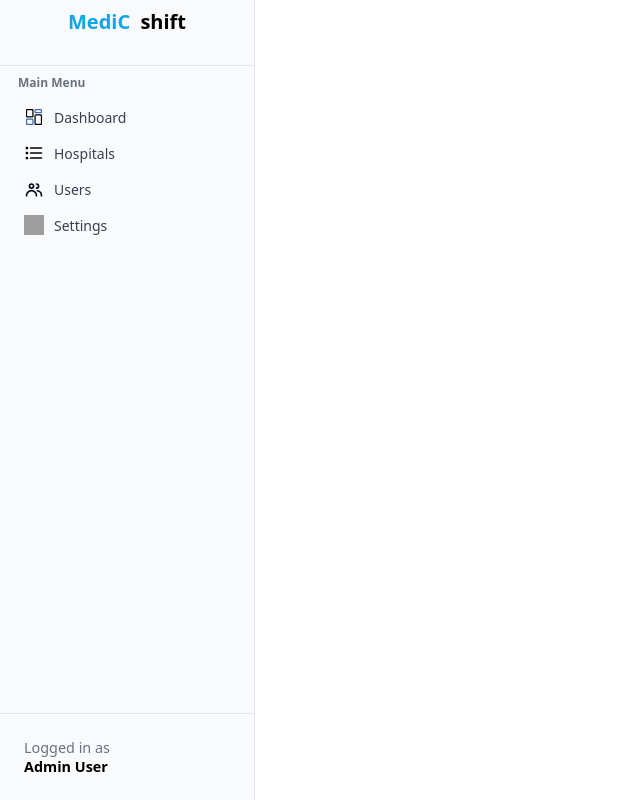
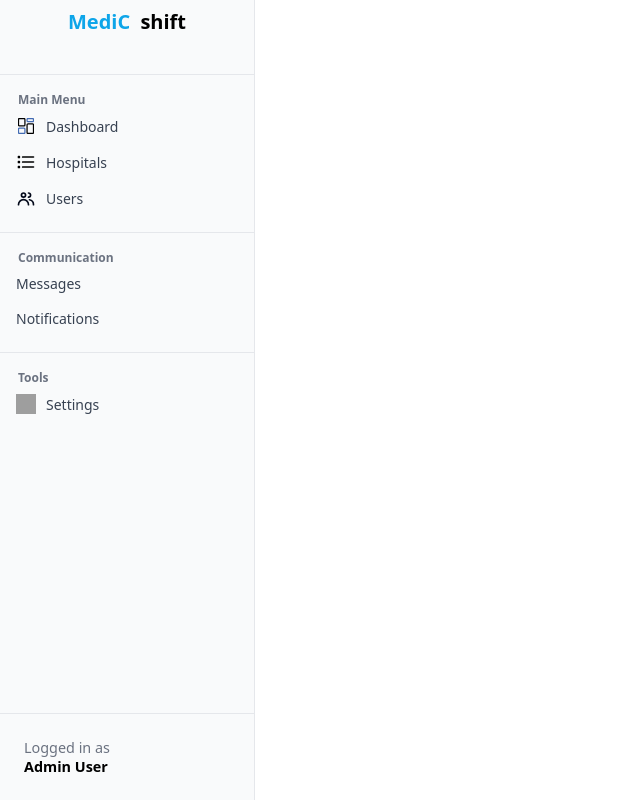
Before and after one commit to MedicShift/cloud-web-apps, an Angular app in the folder ClientOnboardingApp/WebApp/client-onboarding-app/: page / in a window 1280 px wide. Shown: the whole page, without its empty margins (0-640 px from the left). Built offline with nearby package versions, Linux system fonts and the light colour scheme; grey boxes are pictures that could not be loaded.

Commit message:
grouped by section in sidebar

```diff
--- a/ClientOnboardingApp/WebApp/client-onboarding-app/src/app/layout/components/side-bar/side-bar.component.html
+++ b/ClientOnboardingApp/WebApp/client-onboarding-app/src/app/layout/components/side-bar/side-bar.component.html
@@ -2,6 +2,7 @@
   <div class="logo">
     <span class="brand-blue">MediC </span> <span class="brand-black">shift</span>
   </div>
+  <div class="sidebar-navigation">
     <div class="menu-section">
       <h4 class="menu-title">Main Menu</h4>
       <ul class="menu-list">
@@ -17,6 +18,25 @@
           <img class="menu-icon" src="../../../../assets/images/side-bar/users-svgrepo-com.svg" alt="Users">
           <span>Users</span>
         </li>
+      </ul>
+    </div>
+
+    <div class="menu-section">
+      <h4 class="menu-title">Communication</h4>
+      <ul class="menu-list">
+        <li class="menu-item">
+          <!-- <img class="menu-icon" src="../../../../assets/images/side-bar/dashboard-layout-svgrepo-com.svg" alt="Dashboard"> -->
+          <span>Messages</span>
+        </li>
+        <li class="menu-item">
+          <!-- <img class="menu-icon" src="../../../../assets/images/side-bar/list-svgrepo-com.svg" alt="Hospitals"> -->
+          <span>Notifications</span>
+      </ul>
+    </div>
+
+    <div class="menu-section">
+      <h4 class="menu-title">Tools</h4>
+      <ul class="menu-list">
         <li class="menu-item">
           <img class="menu-icon" src="../../../../assets/images/side-bar/settings-svgrepo-com.svg" alt="Settings">
           <span>Settings</span>
@@ -24,6 +44,7 @@
       </ul>
     </div>
 
+  </div>
 
   <div class="footer">
     <div class="logged-in-text">Logged in as</div>
--- a/ClientOnboardingApp/WebApp/client-onboarding-app/src/assets/styles/side-bar.css
+++ b/ClientOnboardingApp/WebApp/client-onboarding-app/src/assets/styles/side-bar.css
@@ -15,8 +15,6 @@
   text-align: center;
   padding: 8px 24px;
   height: 66px;
-  border-bottom: solid #e5e7eb;
-  border-bottom-width: 1px;
 }
 
 .brand-blue {
@@ -28,20 +26,22 @@
   color: black;
 }
 
+.sidebar-navigation{
+  padding-top: 8px;
+}
+
 .menu-section {
   flex-direction: row;
   padding: 8px;
+  border-top: solid #e5e7eb;
+  border-top-width: 1px;
+  padding: 16px 8px;
 }
 
 .menu-title {
   font-size: 12px;
   color: #6b7280;
   padding-left: 10px;
-}
-
-.menu-list {
-  padding: 8px;
-
 }
 
 .menu-item {
```
Lines whose indentation alone changed are shown as unchanged.
